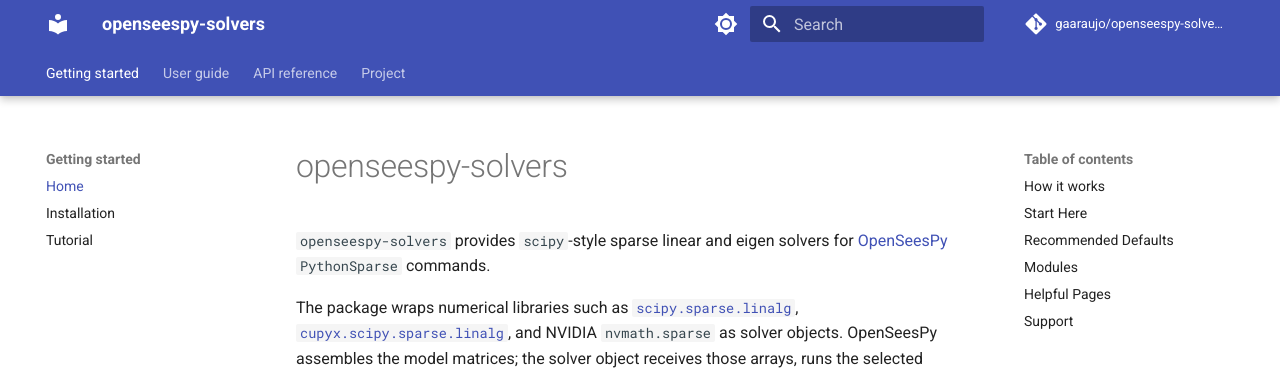
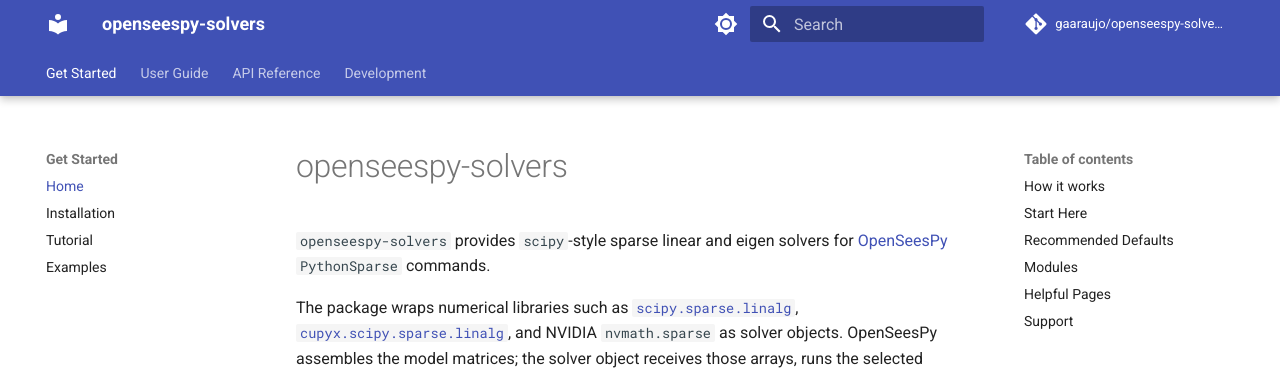
Before and after one commit to sahilkur36/openseespy-solvers, an MkDocs documentation site: the page built from docs/index.md, in a window 1280 px wide. Shown: the top 370 px of the page. Built offline with MkDocs 1.6.1 and Material for MkDocs 9.7.7, drawn with Linux system fonts in a browser that asks for light colours; comment, search, counter and statistics services are not loaded; some of the changed lines change nothing that is shown.

Commit message:
Reorganize RTD navigation tabs and sidebar labels.
Move Examples under Get Started, rename Project to Development, and
shorten API Reference entries for clearer top-level navigation.

```diff
--- a/mkdocs.yml
+++ b/mkdocs.yml
@@ -67,26 +67,26 @@
   - tables
 
 nav:
-  - Getting started:
+  - Get Started:
       - Home: index.md
       - Installation: installation.md
       - Tutorial: getting-started.md
-  - User guide:
+      - Examples: examples.md
+  - User Guide:
       - PythonSparse interface: user-guide/pythonsparse-interface.md
       - Solver objects: user-guide/solver-objects.md
       - to_openseespy: user-guide/to-openseespy.md
       - Preconditioners: user-guide/preconditioners.md
-  - API reference:
+  - API Reference:
       - Overview: api/index.md
-      - openseespy_solvers.scipy: api/scipy.md
-      - openseespy_solvers.scipy.precond: api/precond.md
-      - openseespy_solvers.cupy: api/cupy.md
-      - openseespy_solvers.cupy.precond: api/precond_cupy.md
-      - openseespy_solvers.nvmath: api/nvmath.md
-      - openseespy_solvers.hybrid: api/hybrid.md
+      - scipy: api/scipy.md
+      - scipy.precond: api/precond.md
+      - cupy: api/cupy.md
+      - cupy.precond: api/precond_cupy.md
+      - nvmath: api/nvmath.md
+      - hybrid: api/hybrid.md
       - Exceptions: api/exceptions.md
-  - Project:
-      - Examples: examples.md
+  - Development:
       - Adding a solver: adding-a-solver.md
       - Release notes: changelog.md
 
```
